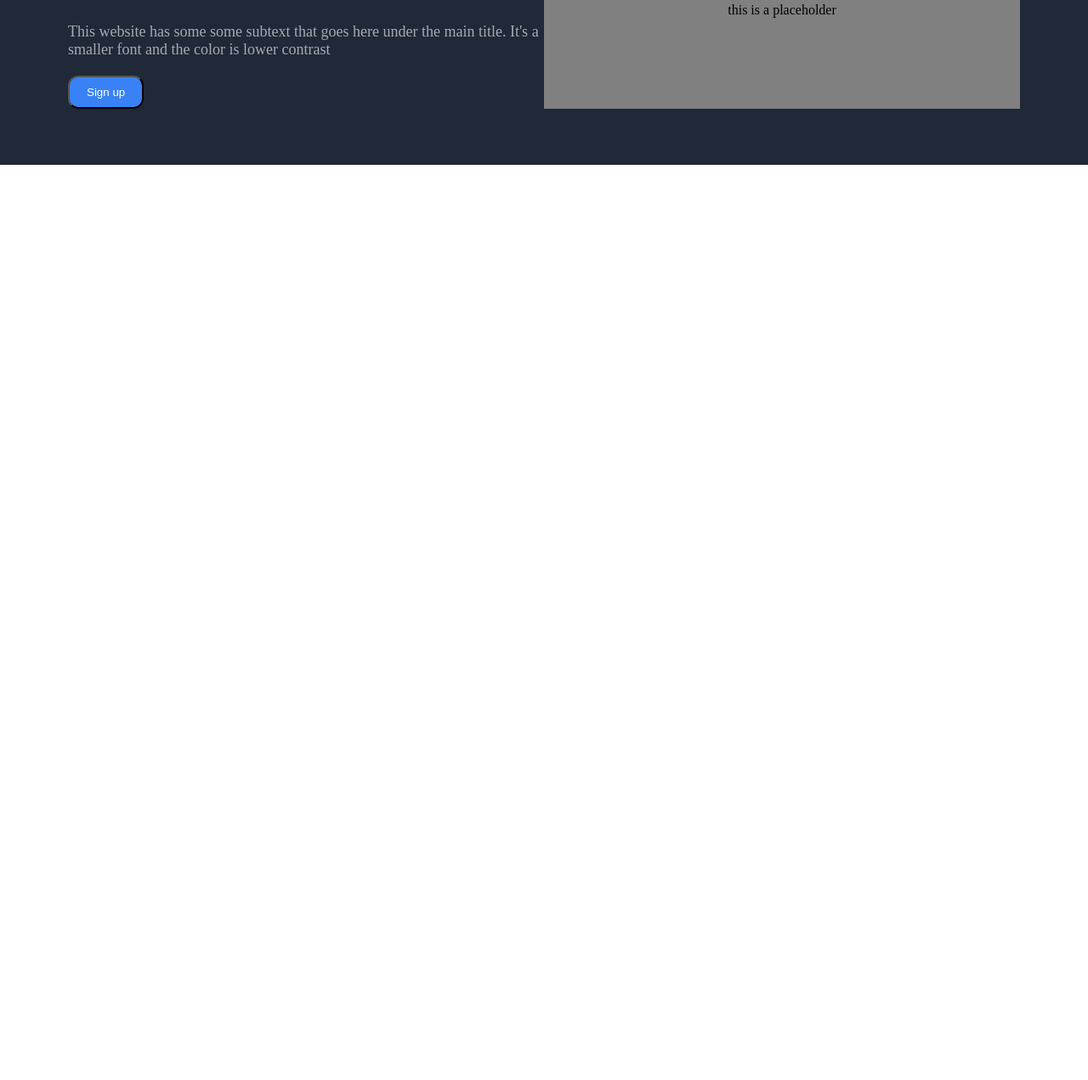
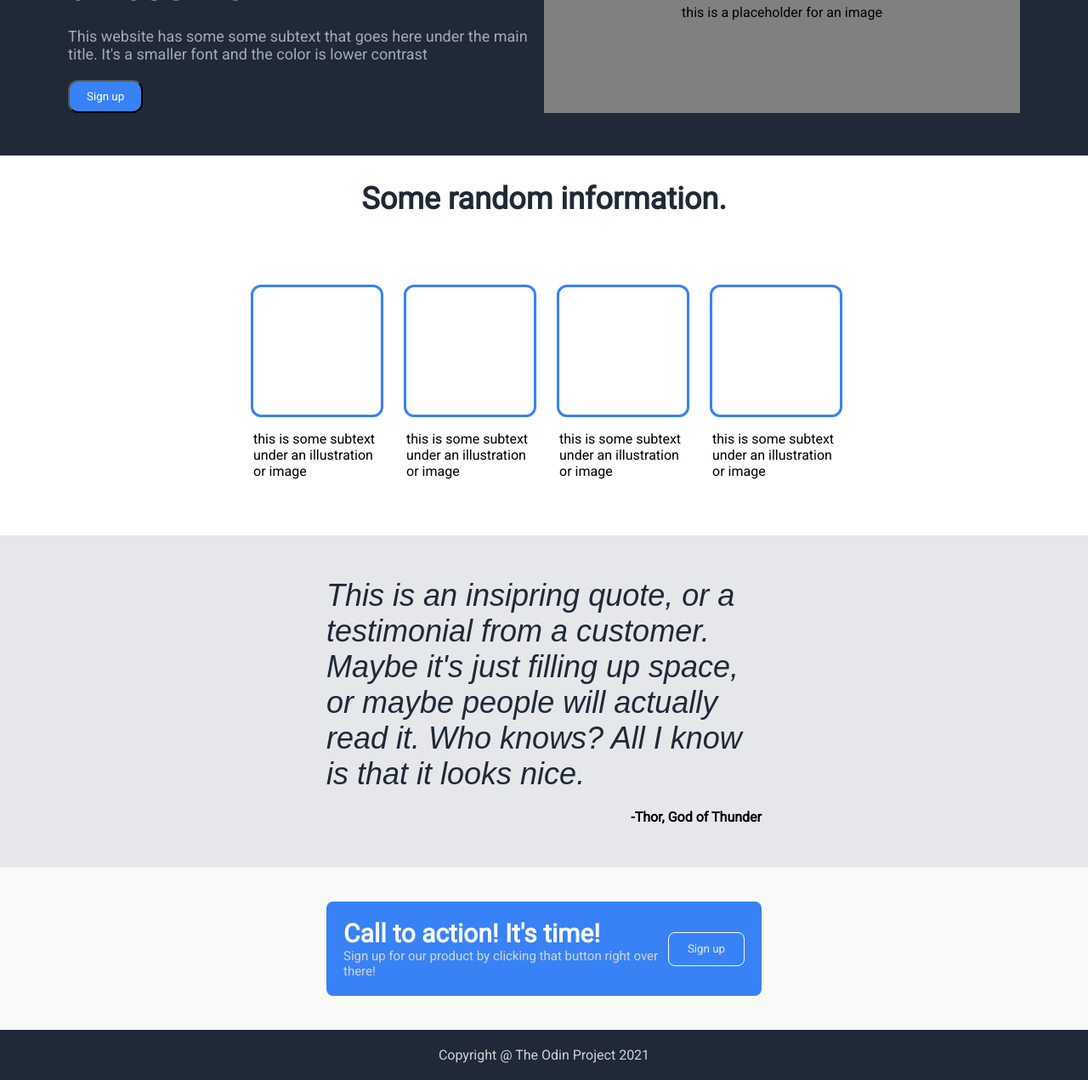
Before and after one commit to anurpeljto/landingpage, a plain HTML site: page index.html in a window 1280 px wide. Shown: the part 206-1477 px from the top of the page at 85% size. Before the commit the page ends 800 px from the top, so only its background shows below. Drawn offline with Linux system fonts and the light colour scheme.

Commit message:
Finish project. Was lazy to commit often :// will do better next time

```diff
--- a/index.html
+++ b/index.html
@@ -3,6 +3,10 @@
 <head>
     <meta charset="UTF-8">
     <meta name="viewport" content="width=device-width, initial-scale=1.0">
+    <link rel="preconnect" href="https://fonts.googleapis.com">
+<link rel="preconnect" href="https://fonts.gstatic.com" crossorigin>
+<link href="https://fonts.googleapis.com/css2?family=Roboto&display=swap" rel="stylesheet">
+
     <link rel="stylesheet" href="styles.css">
     <title>Landing Page</title>
 </head>
@@ -26,22 +30,54 @@
                 </div>
 
                 <div class="image-placeholder">
-                    <span>this is a placeholder</span>
+                    <span>this is a placeholder for an image</span>
                 </div>
             </div>
 
         </div>
 
         <div class="block2">
-
+            <div class="title2">
+                <span id="title">Some random information.</span>
+            </div>
+            <div class="block2-content">
+                <div class="box1">
+                    <div class="borderbox"></div>
+                    <p class="block2-text">this is some subtext under an illustration or image</p>
+                </div>
+                <div class="box1">
+                    <div class="borderbox"></div>
+                    <p class="block2-text">this is some subtext under an illustration or image</p>
+                </div>
+                <div class="box1">
+                    <div class="borderbox"></div>
+                    <p class="block2-text">this is some subtext under an illustration or image</p>
+                </div>
+                <div class="box1">
+                    <div class="borderbox"></div>
+                    <p class="block2-text">this is some subtext under an illustration or image</p>
+                </div>
+            </div>
         </div>
 
         <div class="block3">
-
+            <div class="block3-content">
+                <span class="quote">This is an insipring quote, or a testimonial from a customer. Maybe it's just filling up space, or maybe people will actually read it. Who knows? All I know is that it looks nice.</span>
+                <span class="thor">-Thor, God of Thunder</span>
+            </div>
         </div>
 
         <div class="block4">
-
+            <div class="block4-content">
+                <div class="button-text">
+                    <span id="Call-to-action">Call to action! It's time!</span>
+                    <span id="block4-subtext">Sign up for our product by clicking that button right over there!</span>
+                </div>
+                <button class="sign-up-inverse">Sign up</button>
+            </div>
+        </div>
+        <div class="footer">
+            <span class="futr">Copyright @ The Odin Project 2021</span>
         </div>
     </div>
 </body>
--- a/styles.css
+++ b/styles.css
@@ -1,21 +1,23 @@
+* {
+    font-family: 'Roboto', sans serif;
+}
+
 body {
     margin:0;
     padding:0;
     display: flex;
+    flex-direction: column;
+    align-items: stretch;
     height: 100%;
     width: 100%;
 }
 
-.body{
-    flex: 1;
-}
 
 .block1 {
+    flex: 1;
     display: flex;
     background-color: #1F2937;
     flex-direction: column;
-    height: 400px;
-    width: 100%;
 }
 
 .header {
@@ -102,3 +104,162 @@ body {
     justify-content: center;
     align-items: center;
 }
+
+/* BLOCK 2 PART */
+.block2 {
+    display: flex;
+    flex-direction: column;
+    flex: 1;
+}
+.title2 {
+    display: flex;
+    justify-content: center;
+    align-items: center;
+    margin-top: 30px;
+    margin-bottom: 30px;
+    margin-left: 100px;
+    margin-right: 100px;
+}
+
+#title {
+    font-size: 36px;
+    font-weight: bolder;
+    color: #1F2937;
+}
+
+.block2-content {
+    flex: 1;
+    display: flex;
+    justify-content: center;
+    align-items: center;
+    margin-left: 100px;
+    margin-right: 100px;
+    margin-top: 50px;
+    margin-bottom: 50px;
+    gap: 30px;
+}
+
+.box1 {
+    display: flex;
+    flex-wrap: wrap;
+    width: 150px;
+    flex-direction: column;
+    justify-content: center;
+    align-items: center;
+}
+
+.borderbox {
+    height: 150px;
+    width: 150px;
+    border: 3px solid #3882F6;
+    border-radius: 12px;
+}
+
+.block2-text {
+    justify-self: center;
+    align-self: center;
+}
+
+
+/* BLOCK 3 */
+
+.block3 {
+    display: flex;
+    flex: 1;
+    background-color: #E5E7EB;
+    flex-direction: column;
+}
+
+.block3-content {
+    display: flex;
+    flex: 1;
+    flex-direction: column;
+    justify-content: center;
+    flex-wrap: wrap;
+    margin-top: 50px;
+    margin-bottom: 50px;
+    margin-left: 30%;
+    margin-right: 30%;
+    gap: 20px;
+}
+
+.quote {
+    font-size: 36px;
+    font-weight: lighter;
+    font-style: italic;
+    color: #1F2937;
+    font-family: Arial, Helvetica, sans-serif;
+}
+
+.thor {
+    align-self: flex-end;
+    font-weight: 700;
+}
+
+
+/* BLOCK 4 */
+.block4 {
+    display: flex;
+    flex: 1;
+    background-color: #F9FAF8;
+    justify-content: center;
+    align-items: center;
+
+}
+
+.block4-content {
+    display: flex;
+    flex: 1;
+    background-color: #3882F6;
+    margin-left: 30%;
+    margin-right: 30%;
+    border-radius: 8px;
+    margin-top: 40px;
+    margin-bottom: 40px;
+    justify-content: space-around;
+    align-items: center;
+    padding: 20px;
+}
+
+#Call-to-action {
+    font-size: 30px;
+    font-weight: bold;
+    color: #F9FAF8;
+}
+
+.button-text {
+    display: flex;
+    flex-direction: column;
+    flex: 1;
+    justify-content: center;
+    align-items: flex-start;
+    flex-wrap: wrap;
+}
+
+.sign-up-inverse {
+    height: 40px;
+    width: 90px;
+    font-family: 'Roboto', sans-serif;
+    color: #E5E7EB;
+    background-color: #3882F6;
+    border: 1px solid #F9FAF8;
+    border-radius: 8px;
+}
+#block4-subtext {
+    color: #d2d4d7;
+    font-size: 15px;
+}
+
+/* FOOTER */
+.footer {
+    display: flex;
+    flex: 0.5;
+    justify-content: center;
+    align-items: flex-end;
+    background-color: #1F2937;
+    padding:20px;
+}
+
+.futr {
+    color:#d2d4d7;
+}
```
